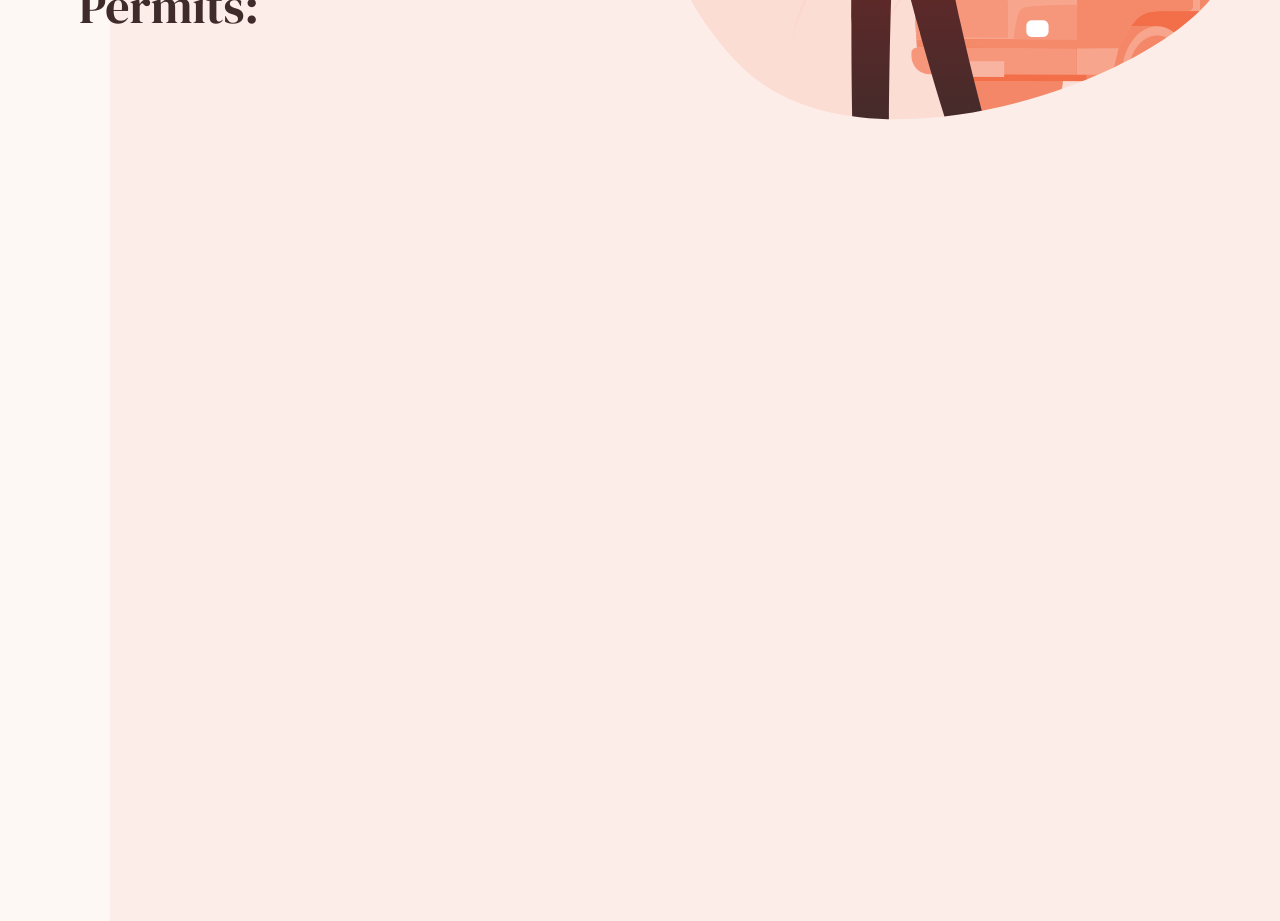
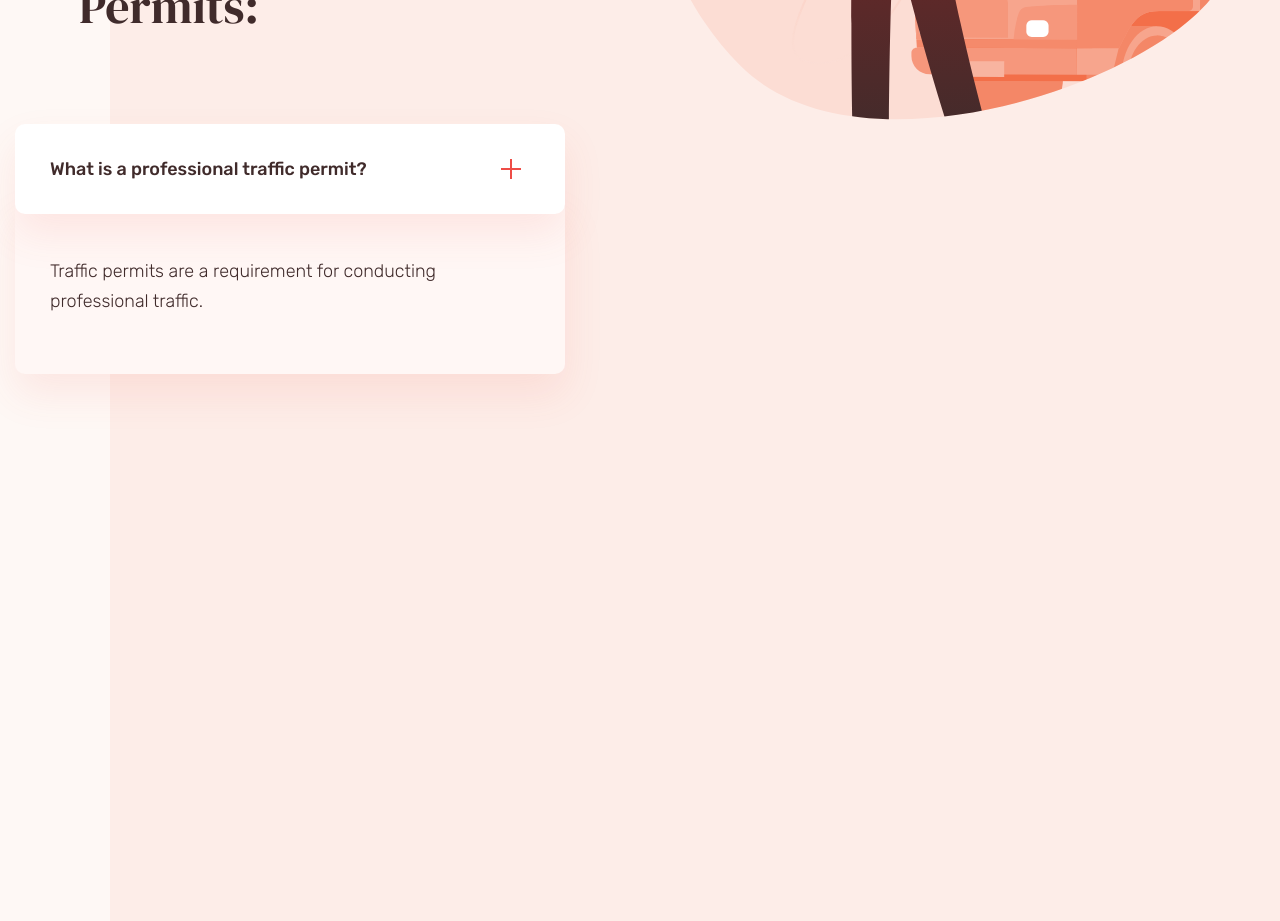
Before and after one commit to sasaBej/trafico-react, a React (Create React App) app: page / in a window 1280 px wide. Shown: the part 3280-4201 px from the top of the page. Built offline with nearby package versions, Linux system fonts and the light colour scheme; no server answers.

Commit message:
add postItem

```diff
--- a/package.json
+++ b/package.json
@@ -6,6 +6,7 @@
     "@testing-library/jest-dom": "^5.14.1",
     "@testing-library/react": "^11.2.7",
     "@testing-library/user-event": "^12.8.3",
+    "axios": "^0.23.0",
     "node-sass": "^6.0.1",
     "react": "^17.0.2",
     "react-dom": "^17.0.2",
--- a/src/components/Faq.jsx
+++ b/src/components/Faq.jsx
@@ -1,6 +1,14 @@
 import React from 'react';
+import axios from 'axios';
 
 import faqImg from '../assets/img/bottom_guy.svg';
+import PostItem from './PostItem';
+
+async function fetchComments() {
+    const response = await axios.get("https://lxpi9qne2a.api.quickmocker.com/getReactFAQs");
+    console.log(response.data.response);
+}
+fetchComments();
 
 function Faq() {
     return (
@@ -10,15 +18,13 @@ function Faq() {
                     <div className="faq__content-q">
                         <h2>faq</h2>
                         <p>Questions and Answers on Professional Traffic Permits:</p>
-
-
                     </div>
                     <div className="faq__img-guy">
                         <img src={faqImg} alt="Image Guy Question" />
                     </div>
                 </div>
                 <div className="question_com">
-
+                    <PostItem/>
                 </div>
            </div>
         </section>
--- /dev/null
+++ b/src/components/PostItem.jsx
@@ -0,0 +1,20 @@
+import React from 'react'
+
+const PostItem = () => {
+    return (
+        <div className="post">
+            <div className="post__question">
+                <p>What is a professional traffic permit?</p>
+                <div className="post__question-sign">
+                    <span></span>
+                    <span></span>
+                </div>
+            </div>
+            <div className="post__answer">
+                Traffic permits are a requirement for conducting professional traffic.
+            </div>
+        </div>
+    )
+}
+
+export default PostItem;
--- a/src/scss/components/_all.scss
+++ b/src/scss/components/_all.scss
@@ -2,3 +2,4 @@
 @import 'about';
 @import 'apply';
 @import 'faq';
+@import 'postItem';
--- /dev/null
+++ b/src/scss/components/_postItem.scss
@@ -0,0 +1,61 @@
+.post{
+    &__question {
+        max-width: 550px;
+        padding: 0 35px;
+        height: 90px;
+        border-radius: 10px;
+        background-color: #fff;
+        display: flex;
+        justify-content: space-between;
+        align-items: center;
+        box-shadow: 0px 20px 40px rgba(238, 77, 71, 0.1);
+        // display: inline-block;
+        position: relative;
+        z-index: 1;
+        & p {
+            font-family: Rubik;
+            font-style: normal;
+            font-weight: 500;
+            font-size: 18px;
+            line-height: 30px;
+            color: #402B2B;
+            float: right;
+        }
+        &-sign {
+            width: 20px;
+            height: 20px;
+            // background-color: black;
+            & span {
+                // display: inline-block;
+                position: absolute;
+                width: 2px;
+                height: 20px;
+                background-color: #EE4D47;
+            }
+            & span:nth-of-type(2) {
+                transform: rotate(90deg);
+            }
+        }
+    }
+    &__answer {
+
+        transform: translateY(-15px);
+        display: flex;
+        justify-content: space-between;
+        align-items: center;
+        padding: 0 35px;
+        min-height: 175px;
+        max-width: 550px;
+        background: #FFF7F5;
+        box-shadow: 0px 20px 40px rgba(238, 77, 71, 0.1);
+        border-radius: 10px;
+
+        font-family: Rubik;
+        font-style: normal;
+        font-weight: 300;
+        font-size: 18px;
+        line-height: 30px;
+        color: #402B2B;
+
+    }
+}
```
Also changed, not shown: 1 other file (tests, documents, lock files or other folders).
